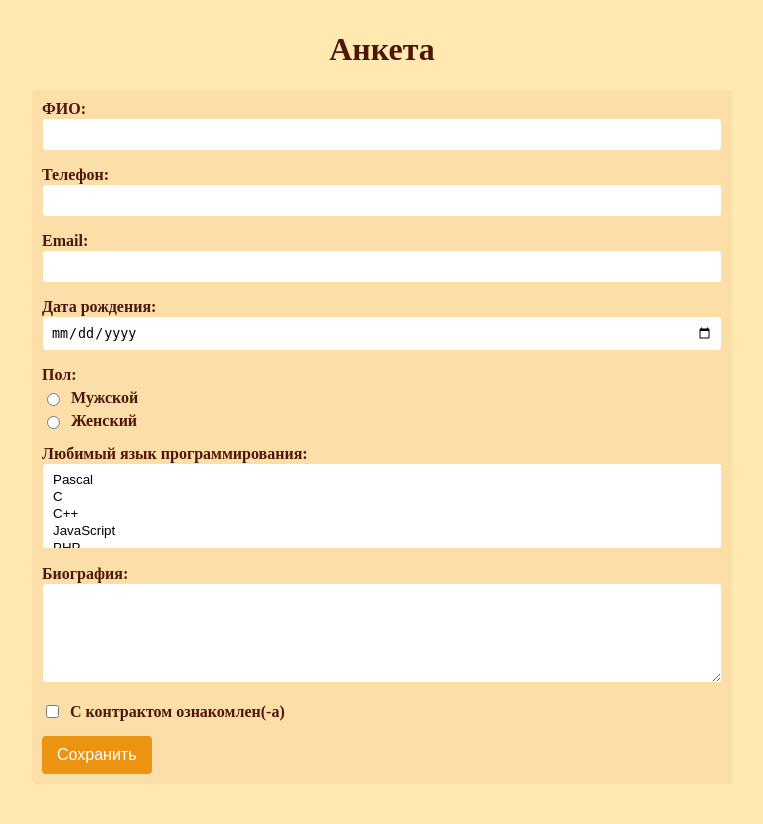
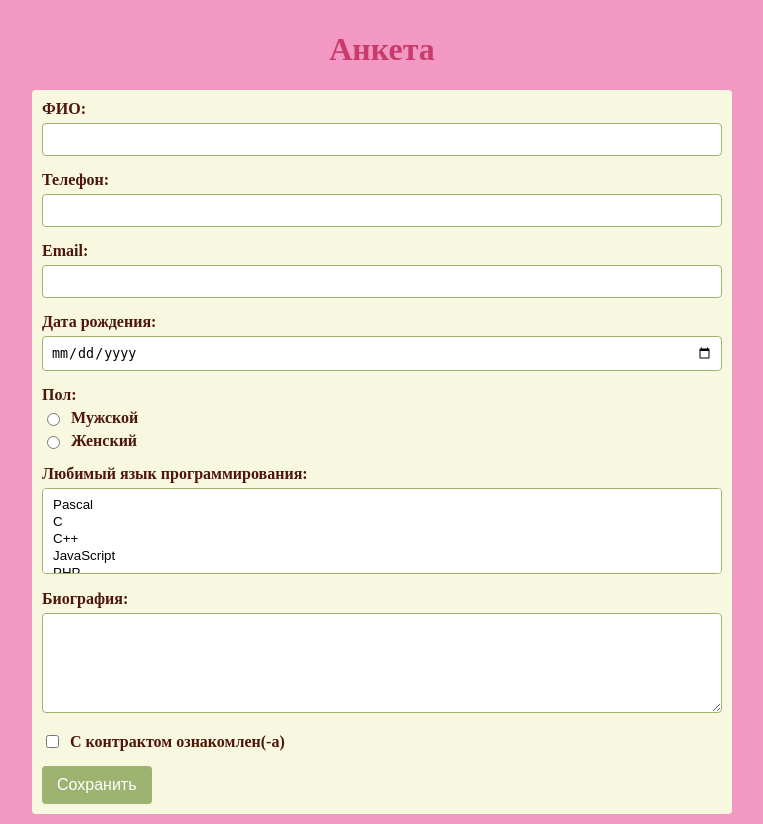
Before and after one commit to jvrnsk/webkubsu, a PHP site: page /lab4/index.php in a window 1280 px wide. Shown: the whole page, without its empty margins (258-1021 px from the left). Before the commit the page ends 774 px from the top, so only its background shows below. Run offline with PHP 8.4, Linux system fonts and the light colour scheme.

Commit message:
Update index.php

```diff
--- a/lab4/index.php
+++ b/lab4/index.php
@@ -117,9 +117,9 @@ if ($_SERVER['REQUEST_METHOD'] == 'POST') {
     }
 
     // Подключение к БД
-    $user = 'u82388';
-    $pass = '5768002';
-    $dbname = 'u82388';
+    $user = 'u82950';
+    $pass = '4218692';
+    $dbname = 'u82950';
     try {
         $db = new PDO("mysql:host=localhost;dbname=$dbname", $user, $pass, [
             PDO::ATTR_ERRMODE => PDO::ERRMODE_EXCEPTION
@@ -177,6 +177,92 @@ if ($_SERVER['REQUEST_METHOD'] == 'POST') {
     <title>Анкета</title>
     <link rel="stylesheet" href="style.css">
 </head>
+    <style>
+body {
+    max-width: 700px;
+    margin: 0 auto;
+    padding: 10px;
+    background-color: #f398c3;
+    color: #c93b6b;
+}
+
+h1 {
+    text-align: center;
+}
+
+.success-message{
+    color: white;
+    font: 16pt bold;
+    margin-top: 10px;
+    padding: 10px;
+    border-radius: 5px;
+    background-color: #606d42;
+    border: none;
+    border-radius: 4px;
+    text-align: center;
+}
+
+form{
+    background-color: #f8f8e0;
+    padding: 10px;
+    border-radius: 4px;
+height: 100%;
+}
+
+.form-group {
+    margin-bottom: 15px;
+}
+
+label {
+    display: block;
+    font-weight: bold;
+}
+
+input[type="text"],
+input[type="tel"],
+input[type="email"],
+input[type="date"],
+textarea,
+select {
+margin-top: 5px;
+    width: 100%;
+    padding: 8px;
+    border: 1px solid #9eb370;
+    border-radius: 4px;
+    box-sizing: border-box;
+}
+
+textarea {
+    height: 100px;
+}
+
+.radio-group, .checkbox-group {
+    display: flex;
+    align-items: center;
+    gap: 8px;
+    margin: 5px 0;
+}
+
+.error {
+    color: red;
+    font-size: 0.9em;
+    margin-top: 5px;
+}
+
+button {
+    background-color: #9eb370;
+    color: white;
+    padding: 10px 15px;
+    border: none;
+    border-radius: 4px;
+    cursor: pointer;
+    font-size: 16px;
+}
+
+button:hover {
+    background-color: #606d42;
+}
+</style>
 <body>
     <h1>Анкета</h1>
 
```
